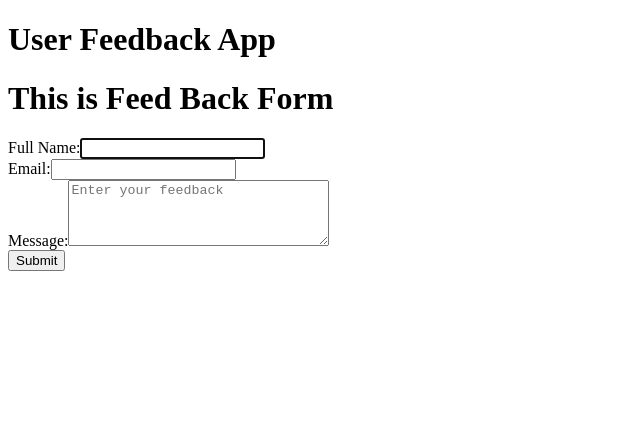
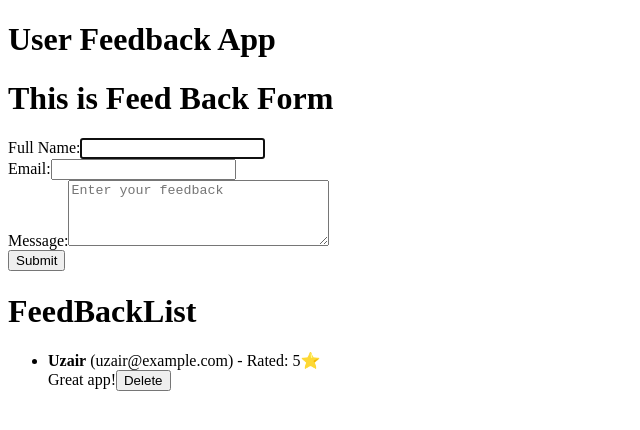
Before and after one commit to uzairqq/user-feedback-app, a React (Create React App) app: page / in a window 1280 px wide. Shown: the top 430 px of the page, without its empty margins (0-640 px from the left). Built offline with nearby package versions, Linux system fonts and the light colour scheme.

Commit message:
List, Delete Data

```diff
--- a/src/components/FeedBackForm.js
+++ b/src/components/FeedBackForm.js
@@ -1,10 +1,20 @@
 import React, { useState } from "react";
+import FeedBackList from "./FeedBackList";
 
 function FeedBackForm() {
   const [name, setName] = useState("");
   const [email, setEmail] = useState("");
   const [message, setMessage] = useState("");
   const [success, setSuccess] = useState(false);
+  const [feedBacks, setFeedBacks] = useState([
+    {
+      id: 1,
+      name: "Uzair",
+      email: "uzair@example.com",
+      message: "Great app!",
+      rating: 5,
+    },
+  ]);
 
   const [errors, setErrors] = useState({
     name: "",
@@ -47,6 +57,11 @@ function FeedBackForm() {
     setTimeout(() => {
       setSuccess(false);
     }, 3000);
+  };
+
+  const handleDelete = (id) => {
+    const updatedList = feedBacks.filter((item) => item.id !== id);
+    setFeedBacks(updatedList);
   };
 
   return (
@@ -96,6 +111,7 @@ function FeedBackForm() {
           <button type="submit">Submit</button>
         </div>
       </form>
+      <FeedBackList feedbackList={feedBacks} handleDelete={handleDelete} />
     </div>
   );
 }
--- /dev/null
+++ b/src/components/FeedBackList.js
@@ -0,0 +1,21 @@
+import React, { useState } from "react";
+
+function FeedBackList({ feedbackList, handleDelete }) {
+  return (
+    <div>
+      <h1>FeedBackList</h1>
+      <ul>
+        {feedbackList.map((item) => (
+          <li key={item.id}>
+            <strong>{item.name}</strong> ({item.email}) - Rated: {item.rating}⭐
+            <br />
+            {item.message}
+            <button onClick={() => handleDelete(item.id)}>Delete</button>
+          </li>
+        ))}
+      </ul>
+    </div>
+  );
+}
+
+export default FeedBackList;
```
